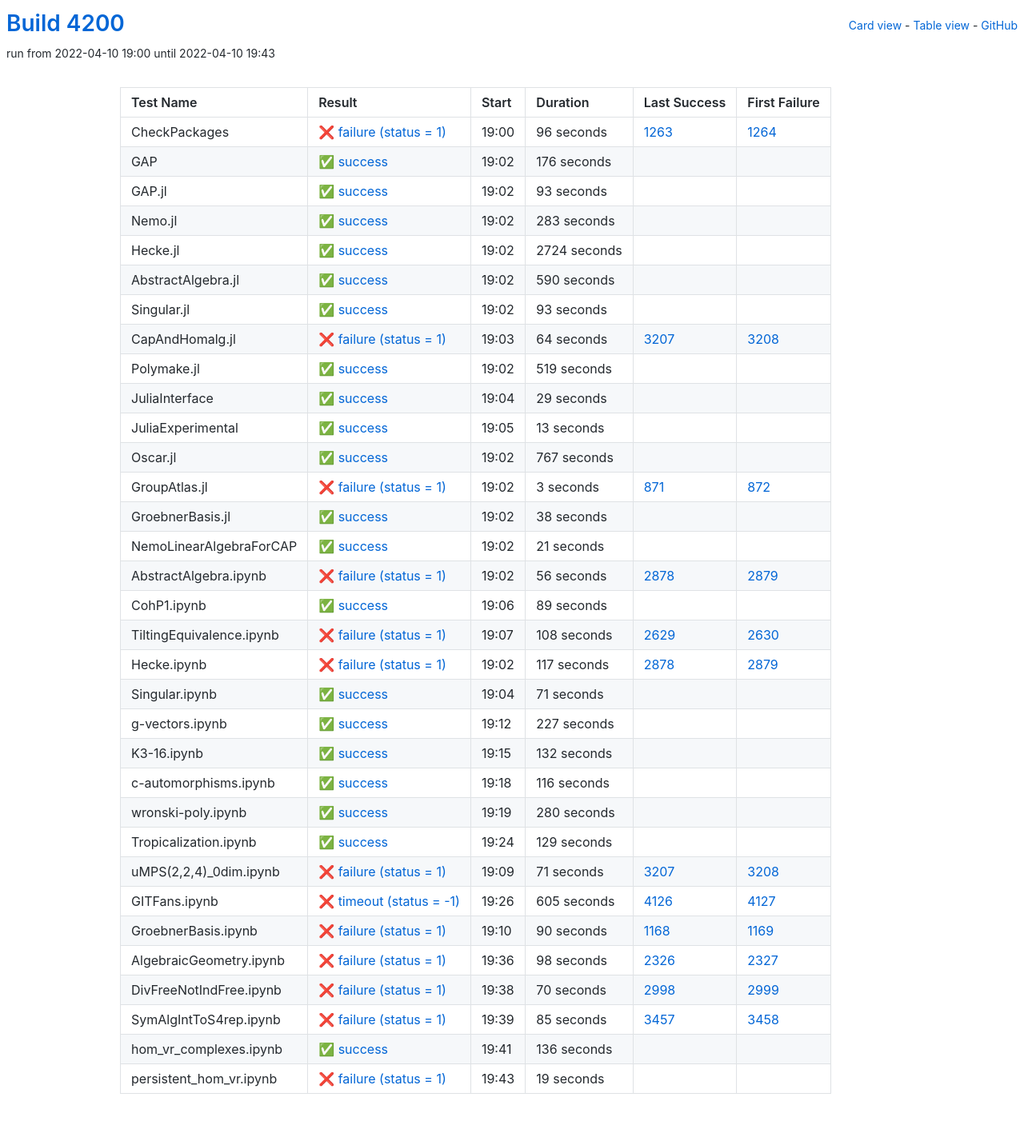
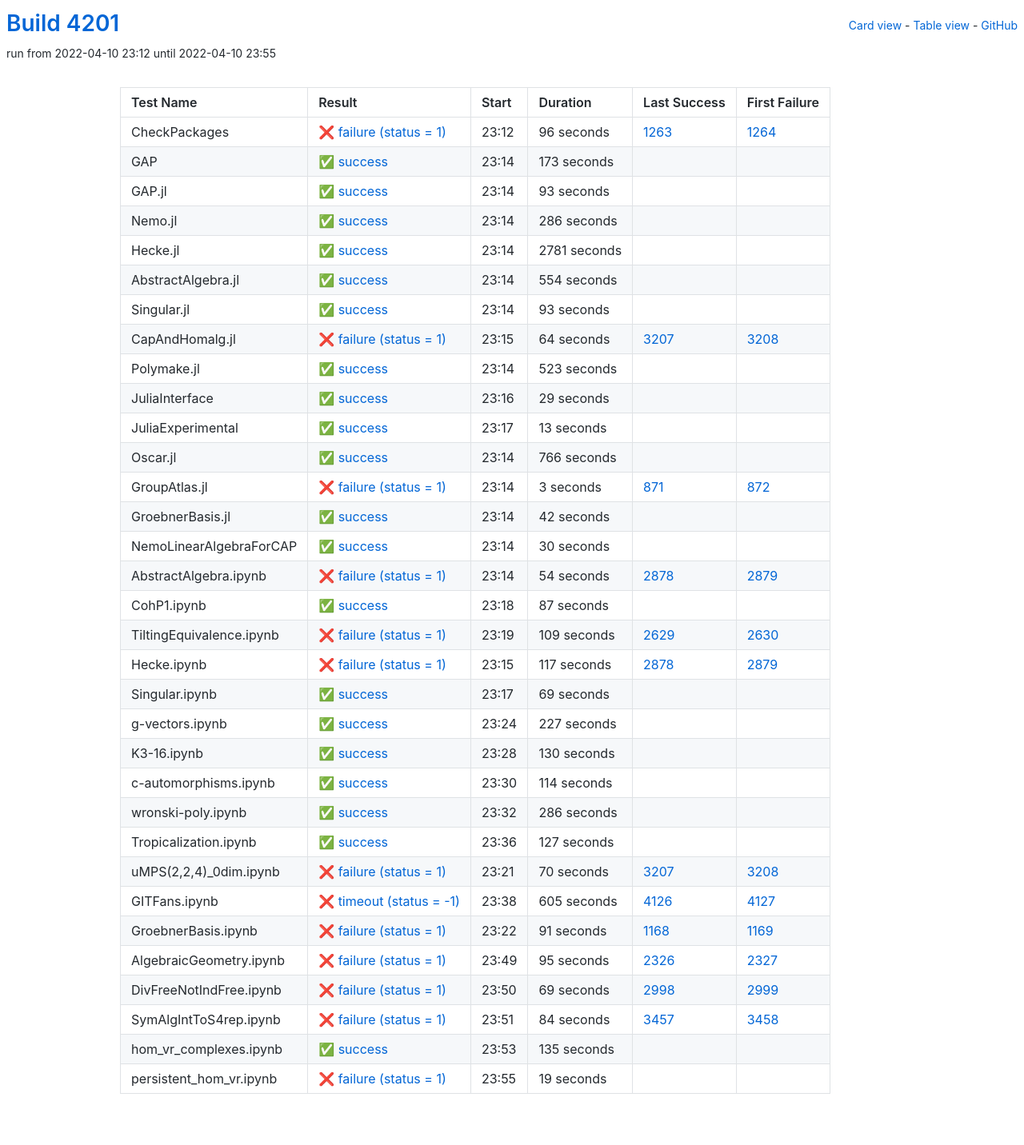
Before and after one commit to oscar-system/oscar-ci-status-stable, a Jekyll site: the page built from table.html, in a window 1280 px wide. Shown: the whole page at 80% size. Built offline with Jekyll 4.4.1, drawn with Linux system fonts in a browser that asks for light colours.

Commit message:
Build #4201

```diff
--- a/_data/ci.yml
+++ b/_data/ci.yml
@@ -1,6 +1,6 @@
 ---
-build: 4200
-build_url: https://oscarci.mathematik.uni-kl.de/job/oscar-stable/4200/
+build: 4201
+build_url: https://oscarci.mathematik.uni-kl.de/job/oscar-stable/4201/
 job: oscar-stable
 organization: oscar-system
 repo: oscar-ci-status-stable
@@ -8,8 +8,8 @@ repourl: https://github.com/oscar-system/oscar-ci-status-stable
 tests:
 - name: CheckPackages
   id: checkpackages
-  log: https://oscarci.mathematik.uni-kl.de/job/oscar-stable/4200/artifact/logs/build-4200/CheckPackages.log
-  start: 2022-04-10 19:00
+  log: https://oscarci.mathematik.uni-kl.de/job/oscar-stable/4201/artifact/logs/build-4201/CheckPackages.log
+  start: 2022-04-10 23:12
   success: false
   exitcode: 1
   status: failure
@@ -20,20 +20,20 @@ tests:
   first_failure_url: https://oscarci.mathematik.uni-kl.de/job/oscar-stable/1264/
 - name: GAP
   id: gap
-  log: https://oscarci.mathematik.uni-kl.de/job/oscar-stable/4200/artifact/logs/build-4200/GAP.log
-  start: 2022-04-10 19:02
+  log: https://oscarci.mathematik.uni-kl.de/job/oscar-stable/4201/artifact/logs/build-4201/GAP.log
+  start: 2022-04-10 23:14
   success: true
   exitcode: 0
   status: success
-  duration: 176
+  duration: 173
   last_success: false
   last_success_url:
   first_failure: false
   first_failure_url:
 - name: GAP.jl
   id: gap-jl
-  log: https://oscarci.mathematik.uni-kl.de/job/oscar-stable/4200/artifact/logs/build-4200/GAP.jl.log
-  start: 2022-04-10 19:02
+  log: https://oscarci.mathematik.uni-kl.de/job/oscar-stable/4201/artifact/logs/build-4201/GAP.jl.log
+  start: 2022-04-10 23:14
   success: true
   exitcode: 0
   status: success
@@ -44,44 +44,44 @@ tests:
   first_failure_url:
 - name: Nemo.jl
   id: nemo-jl
-  log: https://oscarci.mathematik.uni-kl.de/job/oscar-stable/4200/artifact/logs/build-4200/Nemo.jl.log
-  start: 2022-04-10 19:02
+  log: https://oscarci.mathematik.uni-kl.de/job/oscar-stable/4201/artifact/logs/build-4201/Nemo.jl.log
+  start: 2022-04-10 23:14
   success: true
   exitcode: 0
   status: success
-  duration: 283
+  duration: 286
   last_success: false
   last_success_url:
   first_failure: false
   first_failure_url:
 - name: Hecke.jl
   id: hecke-jl
-  log: https://oscarci.mathematik.uni-kl.de/job/oscar-stable/4200/artifact/logs/build-4200/Hecke.jl.log
-  start: 2022-04-10 19:02
+  log: https://oscarci.mathematik.uni-kl.de/job/oscar-stable/4201/artifact/logs/build-4201/Hecke.jl.log
+  start: 2022-04-10 23:14
   success: true
   exitcode: 0
   status: success
-  duration: 2724
+  duration: 2781
   last_success: false
   last_success_url:
   first_failure: false
   first_failure_url:
 - name: AbstractAlgebra.jl
   id: abstractalgebra-jl
-  log: https://oscarci.mathematik.uni-kl.de/job/oscar-stable/4200/artifact/logs/build-4200/AbstractAlgebra.jl.log
-  start: 2022-04-10 19:02
+  log: https://oscarci.mathematik.uni-kl.de/job/oscar-stable/4201/artifact/logs/build-4201/AbstractAlgebra.jl.log
+  start: 2022-04-10 23:14
   success: true
   exitcode: 0
   status: success
-  duration: 590
+  duration: 554
   last_success: false
   last_success_url:
   first_failure: false
   first_failure_url:
 - name: Singular.jl
   id: singular-jl
-  log: https://oscarci.mathematik.uni-kl.de/job/oscar-stable/4200/artifact/logs/build-4200/Singular.jl.log
-  start: 2022-04-10 19:02
+  log: https://oscarci.mathematik.uni-kl.de/job/oscar-stable/4201/artifact/logs/build-4201/Singular.jl.log
+  start: 2022-04-10 23:14
   success: true
   exitcode: 0
   status: success
@@ -92,8 +92,8 @@ tests:
   first_failure_url:
 - name: CapAndHomalg.jl
   id: capandhomalg-jl
-  log: https://oscarci.mathematik.uni-kl.de/job/oscar-stable/4200/artifact/logs/build-4200/CapAndHomalg.jl.log
-  start: 2022-04-10 19:03
+  log: https://oscarci.mathematik.uni-kl.de/job/oscar-stable/4201/artifact/logs/build-4201/CapAndHomalg.jl.log
+  start: 2022-04-10 23:15
   success: false
   exitcode: 1
   status: failure
@@ -104,20 +104,20 @@ tests:
   first_failure_url: https://oscarci.mathematik.uni-kl.de/job/oscar-stable/3208/
 - name: Polymake.jl
   id: polymake-jl
-  log: https://oscarci.mathematik.uni-kl.de/job/oscar-stable/4200/artifact/logs/build-4200/Polymake.jl.log
-  start: 2022-04-10 19:02
+  log: https://oscarci.mathematik.uni-kl.de/job/oscar-stable/4201/artifact/logs/build-4201/Polymake.jl.log
+  start: 2022-04-10 23:14
   success: true
   exitcode: 0
   status: success
-  duration: 519
+  duration: 523
   last_success: false
   last_success_url:
   first_failure: false
   first_failure_url:
 - name: JuliaInterface
   id: juliainterface
-  log: https://oscarci.mathematik.uni-kl.de/job/oscar-stable/4200/artifact/logs/build-4200/JuliaInterface.log
-  start: 2022-04-10 19:04
+  log: https://oscarci.mathematik.uni-kl.de/job/oscar-stable/4201/artifact/logs/build-4201/JuliaInterface.log
+  start: 2022-04-10 23:16
   success: true
   exitcode: 0
   status: success
@@ -128,8 +128,8 @@ tests:
   first_failure_url:
 - name: JuliaExperimental
   id: juliaexperimental
-  log: https://oscarci.mathematik.uni-kl.de/job/oscar-stable/4200/artifact/logs/build-4200/JuliaExperimental.log
-  start: 2022-04-10 19:05
+  log: https://oscarci.mathematik.uni-kl.de/job/oscar-stable/4201/artifact/logs/build-4201/JuliaExperimental.log
+  start: 2022-04-10 23:17
   success: true
   exitcode: 0
   status: success
@@ -140,20 +140,20 @@ tests:
   first_failure_url:
 - name: Oscar.jl
   id: oscar-jl
-  log: https://oscarci.mathematik.uni-kl.de/job/oscar-stable/4200/artifact/logs/build-4200/Oscar.jl.log
-  start: 2022-04-10 19:02
+  log: https://oscarci.mathematik.uni-kl.de/job/oscar-stable/4201/artifact/logs/build-4201/Oscar.jl.log
+  start: 2022-04-10 23:14
   success: true
   exitcode: 0
   status: success
-  duration: 767
+  duration: 766
   last_success: false
   last_success_url:
   first_failure: false
   first_failure_url:
 - name: GroupAtlas.jl
   id: groupatlas-jl
-  log: https://oscarci.mathematik.uni-kl.de/job/oscar-stable/4200/artifact/logs/build-4200/GroupAtlas.jl.log
-  start: 2022-04-10 19:02
+  log: https://oscarci.mathematik.uni-kl.de/job/oscar-stable/4201/artifact/logs/build-4201/GroupAtlas.jl.log
+  start: 2022-04-10 23:14
   success: false
   exitcode: 1
   status: failure
@@ -164,68 +164,68 @@ tests:
   first_failure_url: https://oscarci.mathematik.uni-kl.de/job/oscar-stable/872/
 - name: GroebnerBasis.jl
   id: groebnerbasis-jl
-  log: https://oscarci.mathematik.uni-kl.de/job/oscar-stable/4200/artifact/logs/build-4200/GroebnerBasis.jl.log
-  start: 2022-04-10 19:02
+  log: https://oscarci.mathematik.uni-kl.de/job/oscar-stable/4201/artifact/logs/build-4201/GroebnerBasis.jl.log
+  start: 2022-04-10 23:14
   success: true
   exitcode: 0
   status: success
-  duration: 38
+  duration: 42
   last_success: false
   last_success_url:
   first_failure: false
   first_failure_url:
 - name: NemoLinearAlgebraForCAP
   id: nemolinearalgebraforcap
-  log: https://oscarci.mathematik.uni-kl.de/job/oscar-stable/4200/artifact/logs/build-4200/NemoLinearAlgebraForCAP.log
-  start: 2022-04-10 19:02
+  log: https://oscarci.mathematik.uni-kl.de/job/oscar-stable/4201/artifact/logs/build-4201/NemoLinearAlgebraForCAP.log
+  start: 2022-04-10 23:14
   success: true
   exitcode: 0
   status: success
-  duration: 21
+  duration: 30
   last_success: false
   last_success_url:
   first_failure: false
   first_failure_url:
 - name: AbstractAlgebra.ipynb
   id: abstractalgebra-ipynb
-  log: https://oscarci.mathematik.uni-kl.de/job/oscar-stable/4200/artifact/logs/build-4200/AbstractAlgebra.ipynb.log
-  start: 2022-04-10 19:02
+  log: https://oscarci.mathematik.uni-kl.de/job/oscar-stable/4201/artifact/logs/build-4201/AbstractAlgebra.ipynb.log
+  start: 2022-04-10 23:14
   success: false
   exitcode: 1
   status: failure
-  duration: 56
+  duration: 54
   last_success: 2878
   last_success_url: https://oscarci.mathematik.uni-kl.de/job/oscar-stable/2878/
   first_failure: 2879
   first_failure_url: https://oscarci.mathematik.uni-kl.de/job/oscar-stable/2879/
 - name: CohP1.ipynb
   id: cohp1-ipynb
-  log: https://oscarci.mathematik.uni-kl.de/job/oscar-stable/4200/artifact/logs/build-4200/CohP1.ipynb.log
-  start: 2022-04-10 19:06
+  log: https://oscarci.mathematik.uni-kl.de/job/oscar-stable/4201/artifact/logs/build-4201/CohP1.ipynb.log
+  start: 2022-04-10 23:18
   success: true
   exitcode: 0
   status: success
-  duration: 89
+  duration: 87
   last_success: false
   last_success_url:
   first_failure: false
   first_failure_url:
 - name: TiltingEquivalence.ipynb
   id: tiltingequivalence-ipynb
-  log: https://oscarci.mathematik.uni-kl.de/job/oscar-stable/4200/artifact/logs/build-4200/TiltingEquivalence.ipynb.log
-  start: 2022-04-10 19:07
+  log: https://oscarci.mathematik.uni-kl.de/job/oscar-stable/4201/artifact/logs/build-4201/TiltingEquivalence.ipynb.log
+  start: 2022-04-10 23:19
   success: false
   exitcode: 1
   status: failure
-  duration: 108
+  duration: 109
   last_success: 2629
   last_success_url: https://oscarci.mathematik.uni-kl.de/job/oscar-stable/2629/
   first_failure: 2630
   first_failure_url: https://oscarci.mathematik.uni-kl.de/job/oscar-stable/2630/
 - name: Hecke.ipynb
   id: hecke-ipynb
-  log: https://oscarci.mathematik.uni-kl.de/job/oscar-stable/4200/artifact/logs/build-4200/Hecke.ipynb.log
-  start: 2022-04-10 19:02
+  log: https://oscarci.mathematik.uni-kl.de/job/oscar-stable/4201/artifact/logs/build-4201/Hecke.ipynb.log
+  start: 2022-04-10 23:15
   success: false
   exitcode: 1
   status: failure
@@ -236,20 +236,20 @@ tests:
   first_failure_url: https://oscarci.mathematik.uni-kl.de/job/oscar-stable/2879/
 - name: Singular.ipynb
   id: singular-ipynb
-  log: https://oscarci.mathematik.uni-kl.de/job/oscar-stable/4200/artifact/logs/build-4200/Singular.ipynb.log
-  start: 2022-04-10 19:04
+  log: https://oscarci.mathematik.uni-kl.de/job/oscar-stable/4201/artifact/logs/build-4201/Singular.ipynb.log
+  start: 2022-04-10 23:17
   success: true
   exitcode: 0
   status: success
-  duration: 71
+  duration: 69
   last_success: false
   last_success_url:
   first_failure: false
   first_failure_url:
 - name: g-vectors.ipynb
   id: g-vectors-ipynb
-  log: https://oscarci.mathematik.uni-kl.de/job/oscar-stable/4200/artifact/logs/build-4200/g-vectors.ipynb.log
-  start: 2022-04-10 19:12
+  log: https://oscarci.mathematik.uni-kl.de/job/oscar-stable/4201/artifact/logs/build-4201/g-vectors.ipynb.log
+  start: 2022-04-10 23:24
   success: true
   exitcode: 0
   status: success
@@ -260,68 +260,68 @@ tests:
   first_failure_url:
 - name: K3-16.ipynb
   id: k3-16-ipynb
-  log: https://oscarci.mathematik.uni-kl.de/job/oscar-stable/4200/artifact/logs/build-4200/K3-16.ipynb.log
-  start: 2022-04-10 19:15
+  log: https://oscarci.mathematik.uni-kl.de/job/oscar-stable/4201/artifact/logs/build-4201/K3-16.ipynb.log
+  start: 2022-04-10 23:28
   success: true
   exitcode: 0
   status: success
-  duration: 132
+  duration: 130
   last_success: false
   last_success_url:
   first_failure: false
   first_failure_url:
 - name: c-automorphisms.ipynb
   id: c-automorphisms-ipynb
-  log: https://oscarci.mathematik.uni-kl.de/job/oscar-stable/4200/artifact/logs/build-4200/c-automorphisms.ipynb.log
-  start: 2022-04-10 19:18
+  log: https://oscarci.mathematik.uni-kl.de/job/oscar-stable/4201/artifact/logs/build-4201/c-automorphisms.ipynb.log
+  start: 2022-04-10 23:30
   success: true
   exitcode: 0
   status: success
-  duration: 116
+  duration: 114
   last_success: false
   last_success_url:
   first_failure: false
   first_failure_url:
 - name: wronski-poly.ipynb
   id: wronski-poly-ipynb
-  log: https://oscarci.mathematik.uni-kl.de/job/oscar-stable/4200/artifact/logs/build-4200/wronski-poly.ipynb.log
-  start: 2022-04-10 19:19
+  log: https://oscarci.mathematik.uni-kl.de/job/oscar-stable/4201/artifact/logs/build-4201/wronski-poly.ipynb.log
+  start: 2022-04-10 23:32
   success: true
   exitcode: 0
   status: success
-  duration: 280
+  duration: 286
   last_success: false
   last_success_url:
   first_failure: false
   first_failure_url:
 - name: Tropicalization.ipynb
   id: tropicalization-ipynb
-  log: https://oscarci.mathematik.uni-kl.de/job/oscar-stable/4200/artifact/logs/build-4200/Tropicalization.ipynb.log
-  start: 2022-04-10 19:24
+  log: https://oscarci.mathematik.uni-kl.de/job/oscar-stable/4201/artifact/logs/build-4201/Tropicalization.ipynb.log
+  start: 2022-04-10 23:36
   success: true
   exitcode: 0
   status: success
-  duration: 129
+  duration: 127
   last_success: false
   last_success_url:
   first_failure: false
   first_failure_url:
 - name: uMPS(2,2,4)_0dim.ipynb
   id: umps-2-2-4-0dim-ipynb
-  log: https://oscarci.mathematik.uni-kl.de/job/oscar-stable/4200/artifact/logs/build-4200/uMPS-2-2-4-_0dim.ipynb.log
-  start: 2022-04-10 19:09
+  log: https://oscarci.mathematik.uni-kl.de/job/oscar-stable/4201/artifact/logs/build-4201/uMPS-2-2-4-_0dim.ipynb.log
+  start: 2022-04-10 23:21
   success: false
   exitcode: 1
   status: failure
-  duration: 71
+  duration: 70
   last_success: 3207
   last_success_url: https://oscarci.mathematik.uni-kl.de/job/oscar-stable/3207/
   first_failure: 3208
   first_failure_url: https://oscarci.mathematik.uni-kl.de/job/oscar-stable/3208/
 - name: GITFans.ipynb
   id: gitfans-ipynb
-  log: https://oscarci.mathematik.uni-kl.de/job/oscar-stable/4200/artifact/logs/build-4200/GITFans.ipynb.log
-  start: 2022-04-10 19:26
+  log: https://oscarci.mathematik.uni-kl.de/job/oscar-stable/4201/artifact/logs/build-4201/GITFans.ipynb.log
+  start: 2022-04-10 23:38
   success: false
   exitcode: -1
   status: timeout
@@ -332,68 +332,68 @@ tests:
   first_failure_url: https://oscarci.mathematik.uni-kl.de/job/oscar-stable/4127/
 - name: GroebnerBasis.ipynb
   id: groebnerbasis-ipynb
-  log: https://oscarci.mathematik.uni-kl.de/job/oscar-stable/4200/artifact/logs/build-4200/GroebnerBasis.ipynb.log
-  start: 2022-04-10 19:10
+  log: https://oscarci.mathematik.uni-kl.de/job/oscar-stable/4201/artifact/logs/build-4201/GroebnerBasis.ipynb.log
+  start: 2022-04-10 23:22
   success: false
   exitcode: 1
   status: failure
-  duration: 90
+  duration: 91
   last_success: 1168
   last_success_url: https://oscarci.mathematik.uni-kl.de/job/oscar-stable/1168/
   first_failure: 1169
   first_failure_url: https://oscarci.mathematik.uni-kl.de/job/oscar-stable/1169/
 - name: AlgebraicGeometry.ipynb
   id: algebraicgeometry-ipynb
-  log: https://oscarci.mathematik.uni-kl.de/job/oscar-stable/4200/artifact/logs/build-4200/AlgebraicGeometry.ipynb.log
-  start: 2022-04-10 19:36
+  log: https://oscarci.mathematik.uni-kl.de/job/oscar-stable/4201/artifact/logs/build-4201/AlgebraicGeometry.ipynb.log
+  start: 2022-04-10 23:49
   success: false
   exitcode: 1
   status: failure
-  duration: 98
+  duration: 95
   last_success: 2326
   last_success_url: https://oscarci.mathematik.uni-kl.de/job/oscar-stable/2326/
   first_failure: 2327
   first_failure_url: https://oscarci.mathematik.uni-kl.de/job/oscar-stable/2327/
 - name: DivFreeNotIndFree.ipynb
   id: divfreenotindfree-ipynb
-  log: https://oscarci.mathematik.uni-kl.de/job/oscar-stable/4200/artifact/logs/build-4200/DivFreeNotIndFree.ipynb.log
-  start: 2022-04-10 19:38
+  log: https://oscarci.mathematik.uni-kl.de/job/oscar-stable/4201/artifact/logs/build-4201/DivFreeNotIndFree.ipynb.log
+  start: 2022-04-10 23:50
   success: false
   exitcode: 1
   status: failure
-  duration: 70
+  duration: 69
   last_success: 2998
   last_success_url: https://oscarci.mathematik.uni-kl.de/job/oscar-stable/2998/
   first_failure: 2999
   first_failure_url: https://oscarci.mathematik.uni-kl.de/job/oscar-stable/2999/
 - name: SymAlgIntToS4rep.ipynb
   id: symalginttos4rep-ipynb
-  log: https://oscarci.mathematik.uni-kl.de/job/oscar-stable/4200/artifact/logs/build-4200/SymAlgIntToS4rep.ipynb.log
-  start: 2022-04-10 19:39
+  log: https://oscarci.mathematik.uni-kl.de/job/oscar-stable/4201/artifact/logs/build-4201/SymAlgIntToS4rep.ipynb.log
+  start: 2022-04-10 23:51
   success: false
   exitcode: 1
   status: failure
-  duration: 85
+  duration: 84
   last_success: 3457
   last_success_url: https://oscarci.mathematik.uni-kl.de/job/oscar-stable/3457/
   first_failure: 3458
   first_failure_url: https://oscarci.mathematik.uni-kl.de/job/oscar-stable/3458/
 - name: hom_vr_complexes.ipynb
   id: hom-vr-complexes-ipynb
-  log: https://oscarci.mathematik.uni-kl.de/job/oscar-stable/4200/artifact/logs/build-4200/hom_vr_complexes.ipynb.log
-  start: 2022-04-10 19:41
+  log: https://oscarci.mathematik.uni-kl.de/job/oscar-stable/4201/artifact/logs/build-4201/hom_vr_complexes.ipynb.log
+  start: 2022-04-10 23:53
   success: true
   exitcode: 0
   status: success
-  duration: 136
+  duration: 135
   last_success: false
   last_success_url:
   first_failure: false
   first_failure_url:
 - name: persistent_hom_vr.ipynb
   id: persistent-hom-vr-ipynb
-  log: https://oscarci.mathematik.uni-kl.de/job/oscar-stable/4200/artifact/logs/build-4200/persistent_hom_vr.ipynb.log
-  start: 2022-04-10 19:43
+  log: https://oscarci.mathematik.uni-kl.de/job/oscar-stable/4201/artifact/logs/build-4201/persistent_hom_vr.ipynb.log
+  start: 2022-04-10 23:55
   success: false
   exitcode: 1
   status: failure
```
Also changed, not shown: README.md.
